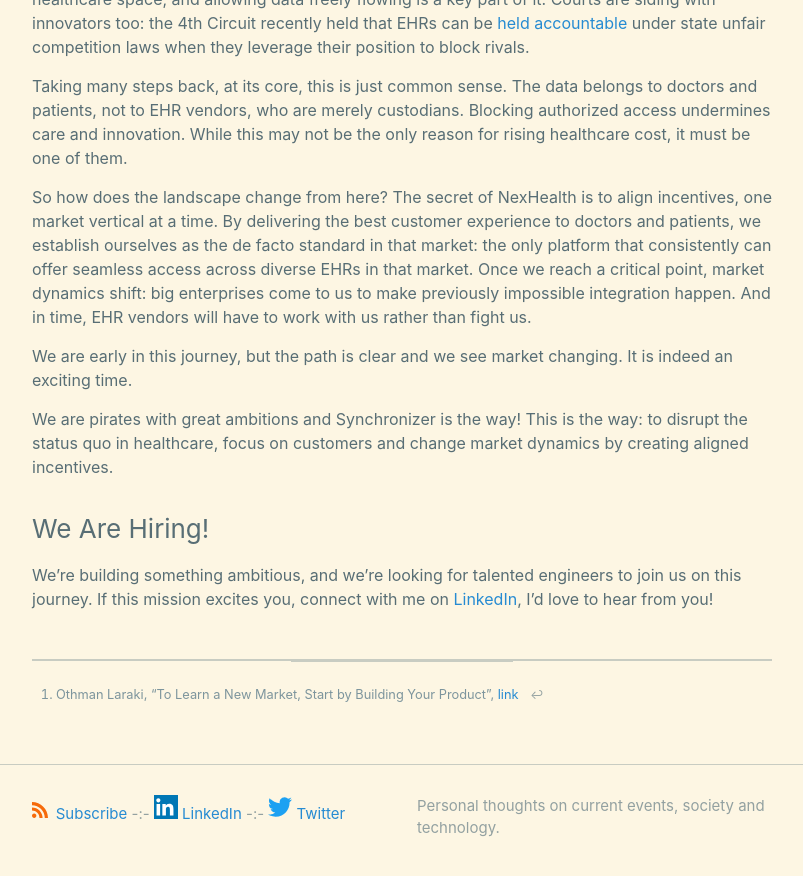
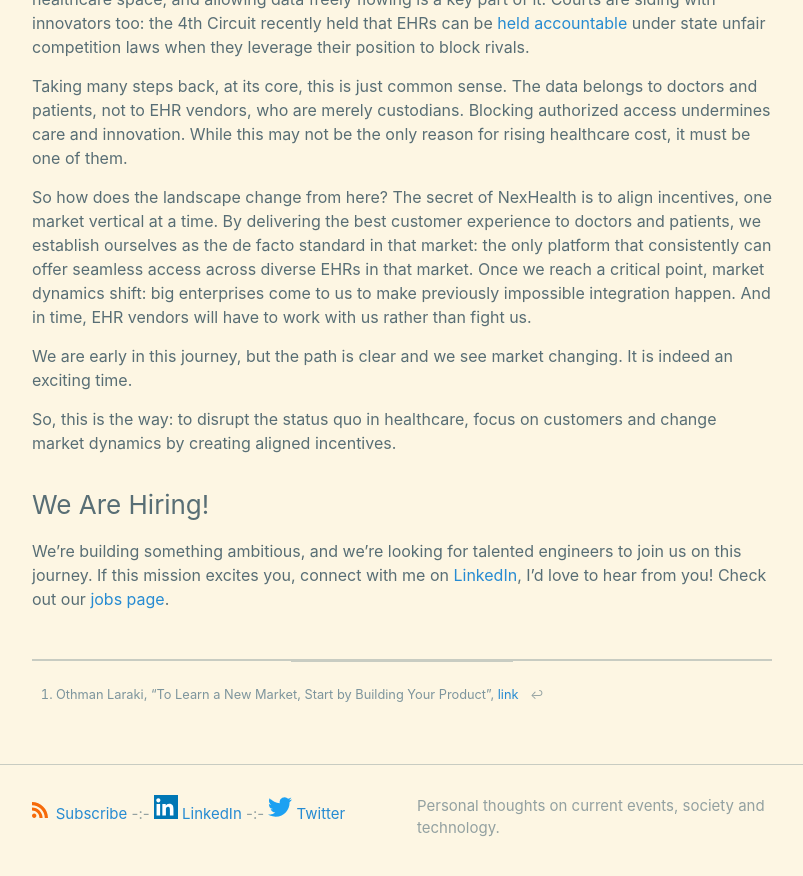
Before and after one commit to xianxu/xianxu.github.io, a Jekyll site: the page built from _posts/2025-06-25-this-is-the-way.markdown, in a window 1280 px wide and 900 px high, scrolled down 1047 px. Shown: the top 876 px of the window, without its empty margins (238-1041 px from the left). Built offline with Jekyll 4.4.1, drawn with Linux system fonts in a browser that asks for light colours; comment, search, counter and statistics services are not loaded.

Commit message:
Sync latest _posts from remote land

```diff
--- a/_posts/2025-06-25-this-is-the-way.markdown
+++ b/_posts/2025-06-25-this-is-the-way.markdown
@@ -28,11 +28,11 @@
 
 We are early in this journey, but the path is clear and we see market changing. It is indeed an exciting time.
 
-We are pirates with great ambitions and Synchronizer is the way! This is the way: to disrupt the status quo in healthcare, focus on customers and change market dynamics by creating aligned incentives.
+So, this is the way: to disrupt the status quo in healthcare, focus on customers and change market dynamics by creating aligned incentives.
 
 ### We Are Hiring!
 
-We’re building something ambitious, and we’re looking for talented engineers to join us on this journey. If this mission excites you, connect with me on [LinkedIn](https://www.linkedin.com/in/xianxu/), I’d love to hear from you!
+We’re building something ambitious, and we’re looking for talented engineers to join us on this journey. If this mission excites you, connect with me on [LinkedIn](https://www.linkedin.com/in/xianxu/), I’d love to hear from you! Check out our [jobs page](https://www.linkedin.com/company/nexhealth-inc/jobs/).
 
 
 [^othman]: Othman Laraki, "To Learn a New Market, Start by Building Your Product", [link](https://review.firstround.com/to-learn-a-new-market-start-by-building-your-product/)
```
